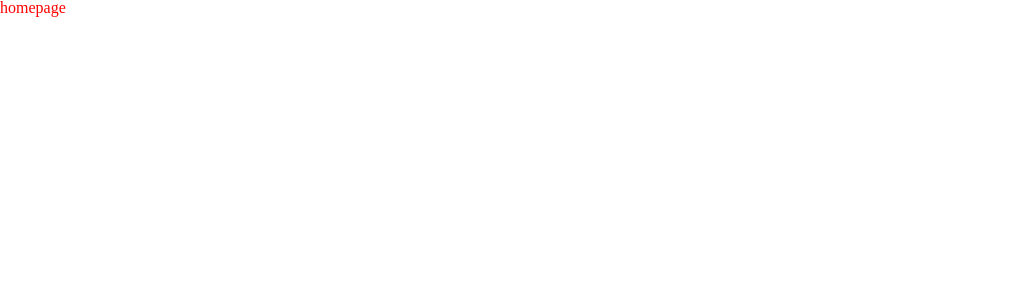
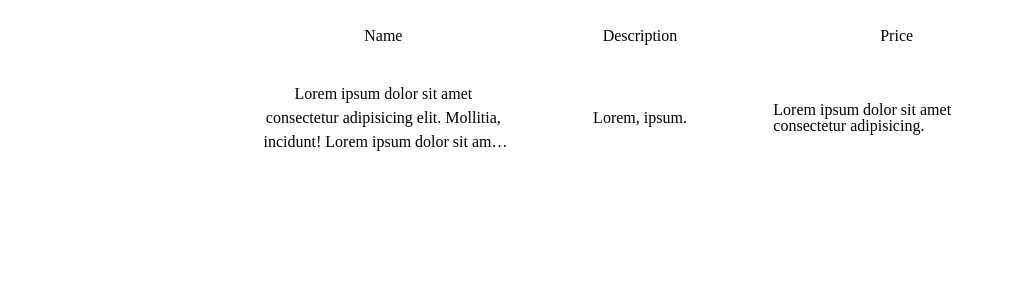
Before and after one commit to panoskouff/react-virtualized-list, a Next.js app: page / in a window 1280 px wide. Shown: the top 300 px of the page, without its empty margins (0-1015 px from the left). Built offline with nearby package versions, Linux system fonts and the light colour scheme.

Commit message:
add page wrapper and prototype grid

```diff
--- a/src/app/(root)/home.module.scss
+++ b/src/app/(root)/home.module.scss
@@ -1,3 +1,25 @@
-.text {
-  color: red;
+.gridContainer {
+  display: grid;
+  grid-template-columns: repeat(3, 1fr);
+  grid-auto-rows: 72px;
+  gap: 10px;
 }
+
+.gridItem {
+  display: flex;
+  align-items: center;
+  justify-content: center;
+  height: 72px;
+}
+
+.textContainer {
+  font-size: 16px;
+  line-height: 24px;
+  display: -webkit-box;
+  -webkit-box-orient: vertical;
+  -webkit-line-clamp: 3;
+  overflow: hidden;
+  text-overflow: ellipsis;
+  text-align: center;
+  width: 100%;
+}
--- a/src/app/(root)/page.tsx
+++ b/src/app/(root)/page.tsx
@@ -1,5 +1,27 @@
 import styles from "./home.module.scss";
+import { PageWrapper } from "../components/PageWrapper/PageWrapper";
 
-export default function HomeContent() {
-  return <div className={styles.text}>homepage</div>;
+export default function HomePage() {
+  return (
+    <PageWrapper>
+      <div className={styles.gridContainer}>
+        <div className={styles.gridItem}>Name</div>
+        <div className={styles.gridItem}>Description</div>
+        <div className={styles.gridItem}>Price</div>
+        <div className={styles.gridItem}>
+          <div className={styles.textContainer}>
+            Lorem ipsum dolor sit amet consectetur adipisicing elit. Mollitia,
+            incidunt! Lorem ipsum dolor sit amet consectetur, adipisicing elit.
+            Accusantium, atque!
+          </div>
+        </div>
+        <div className={styles.gridItem}>
+          <div className={styles.textContainer}>Lorem, ipsum.</div>
+        </div>
+        <div className={styles.gridItem}>
+          Lorem ipsum dolor sit amet consectetur adipisicing.
+        </div>
+      </div>
+    </PageWrapper>
+  );
 }
--- /dev/null
+++ b/src/app/components/PageWrapper/PageWrapper.module.scss
@@ -0,0 +1,5 @@
+.container {
+  max-width: 800px;
+  margin: 0 auto;
+  padding: 0 20px;
+}
--- /dev/null
+++ b/src/app/components/PageWrapper/PageWrapper.tsx
@@ -0,0 +1,9 @@
+import styles from "./PageWrapper.module.scss";
+
+type Props = {
+  children: React.ReactNode;
+};
+
+export const PageWrapper: React.FC<Props> = ({ children }) => (
+  <div className={styles.container}>{children}</div>
+);
```
